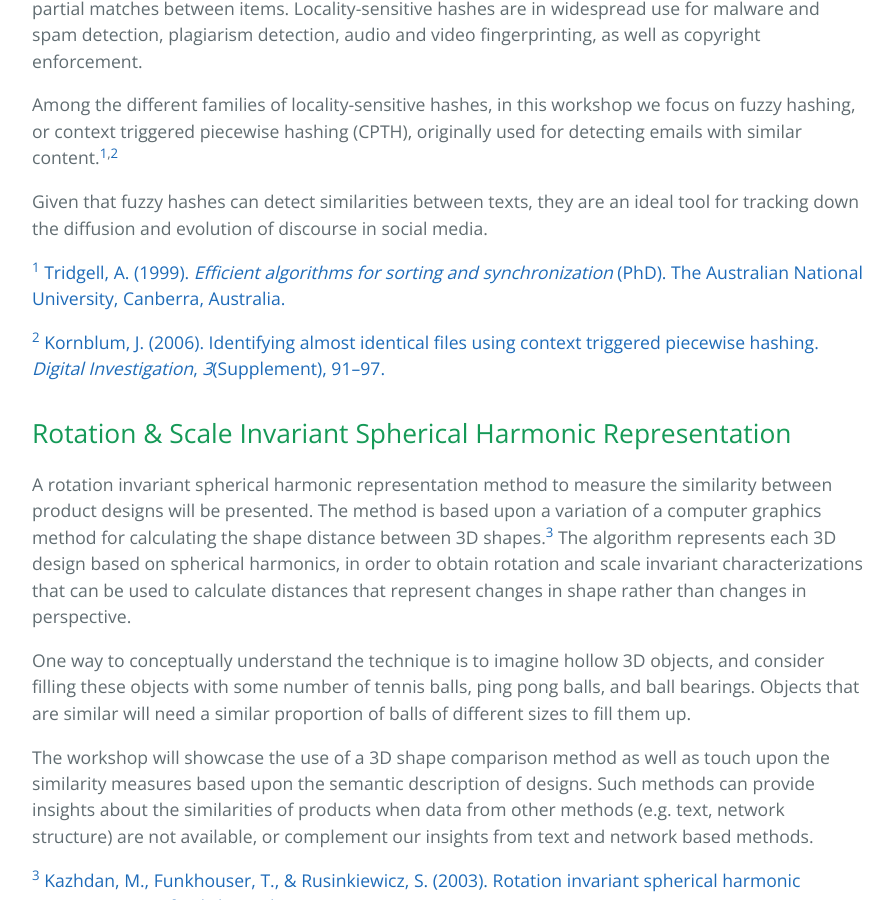
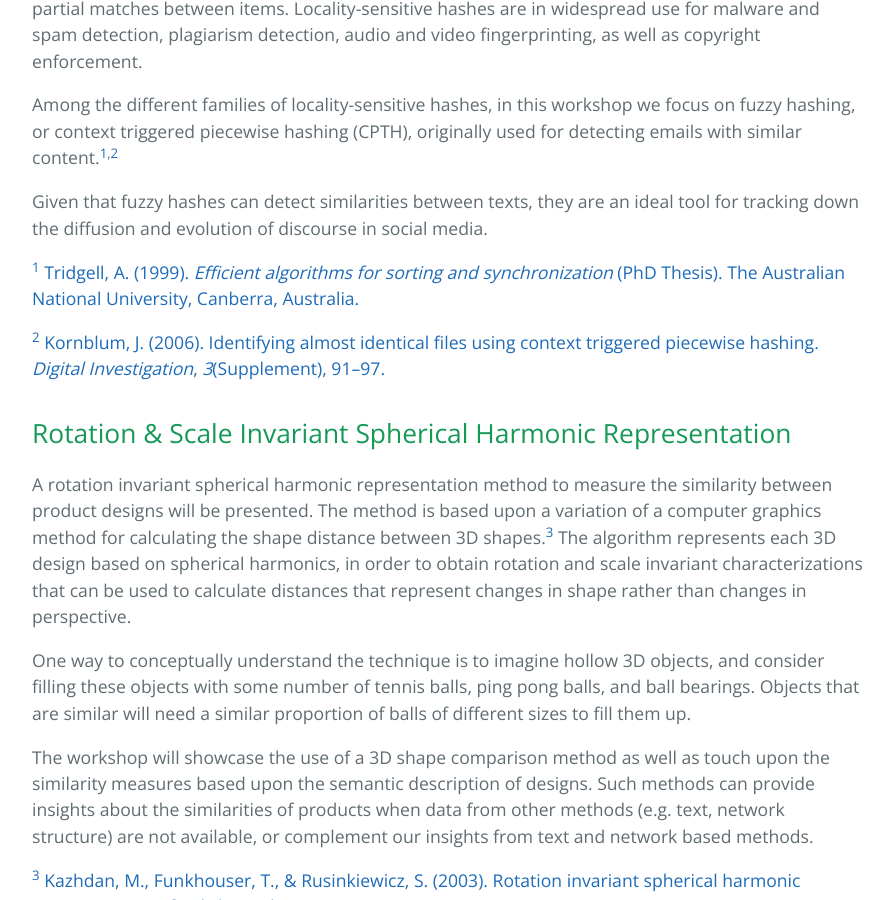
Before and after one commit to retrography/similarity-workshop, a Jekyll site: the page built from index.md, in a window 1280 px wide and 900 px high, scrolled down 1412 px. Shown: the whole window, without its empty margins (192-1085 px from the left). Built offline with Jekyll 4.4.1, drawn with Linux system fonts in a browser that asks for light colours.

Commit message:
minor corrections

```diff
--- a/index.md
+++ b/index.md
@@ -29,7 +29,7 @@ Among the different families of locality-sensitive hashes, in this workshop we f
 
 Given that fuzzy hashes can detect similarities between texts, they are an ideal tool for tracking down the diffusion and evolution of discourse in social media.
 
-<a name="trigdell"><sup>1</sup></a> [Tridgell, A. (1999). *Efficient algorithms for sorting and synchronization* (PhD). The Australian National University, Canberra, Australia.](https://www.samba.org/~tridge/phd_thesis.pdf)
+<a name="trigdell"><sup>1</sup></a> [Tridgell, A. (1999). *Efficient algorithms for sorting and synchronization* (PhD Thesis). The Australian National University, Canberra, Australia.](https://www.samba.org/~tridge/phd_thesis.pdf)
 
 <a name="kornblum"><sup>2</sup></a> [Kornblum, J. (2006). Identifying almost identical files using context triggered piecewise hashing. *Digital Investigation*, *3*(Supplement), 91–97.](http://www.sciencedirect.com/science/article/pii/S1742287606000764)
 
```
